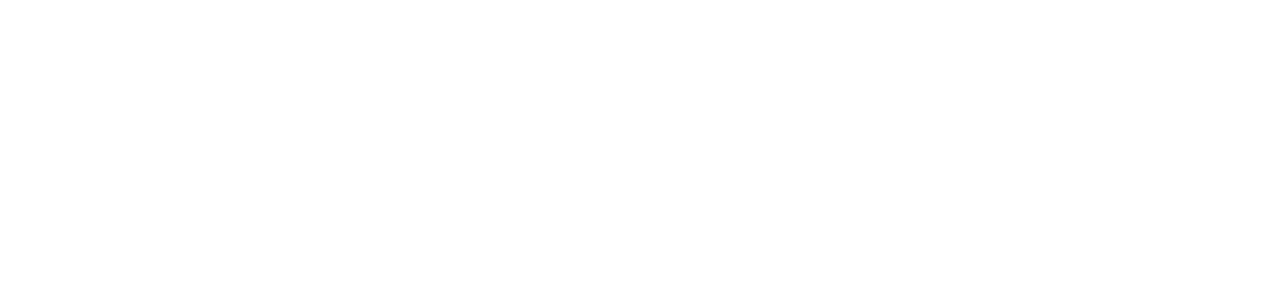
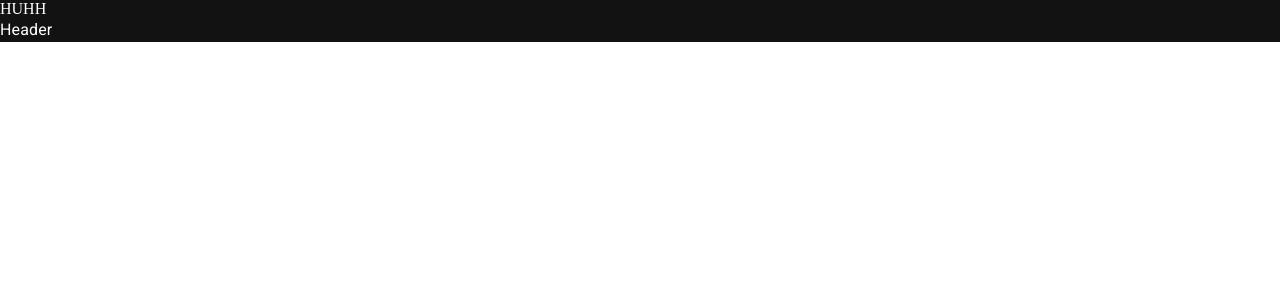
Before and after one commit to Brodypen/todo-list, a React (Create React App) app: page / in a window 1280 px wide. Shown: the top 300 px of the page. Built offline with nearby package versions, Linux system fonts and the light colour scheme.

Commit message:
Clean up files

```diff
--- a/src/App.js
+++ b/src/App.js
@@ -1,12 +1,24 @@
 import React, { useState } from "react";
+import { ThemeProvider, createTheme } from "@mui/material/styles"
 
-import "./App.css";
+import Header from "./components/Header"
+import { Paper, Box } from "@mui/material";
 
 function App() {
+  const darkTheme = createTheme({
+    palette: {
+      mode: "dark",
+    },
+  });
   const [todos, setTodos] = useState([{id: 1, title: 'Todo', description: 'Info', complete: false}]);
   return (
-    <div className="App">
-    </div>
+    <ThemeProvider theme={darkTheme}>
+      <Box bgcolor={"background.default"} color={"text.primary"}>
+        <main>HUHH</main>
+        <Header/>
+      </Box>
+    </ThemeProvider>
+
   );
 }
 
--- a/src/components/Header.js
+++ b/src/components/Header.js
@@ -1,9 +1,10 @@
+import { Typography } from '@mui/material';
 import React from 'react'
 const Header = props => {
   return (
-    <header>
+    <Typography>
       Header
-    </header>
+    </Typography>
   );
 }
 
--- a/src/index.js
+++ b/src/index.js
@@ -1,7 +1,7 @@
 import React from 'react';
 import ReactDOM from 'react-dom/client';
 import App from './App';
-
+import "./styles.css"
 const root = ReactDOM.createRoot(document.getElementById('root'));
 root.render(
   <React.StrictMode>
--- /dev/null
+++ b/src/styles.css
@@ -0,0 +1,3 @@
+body {
+    margin: 0;
+}
```
Also changed, not shown: src/theme.js (added).
